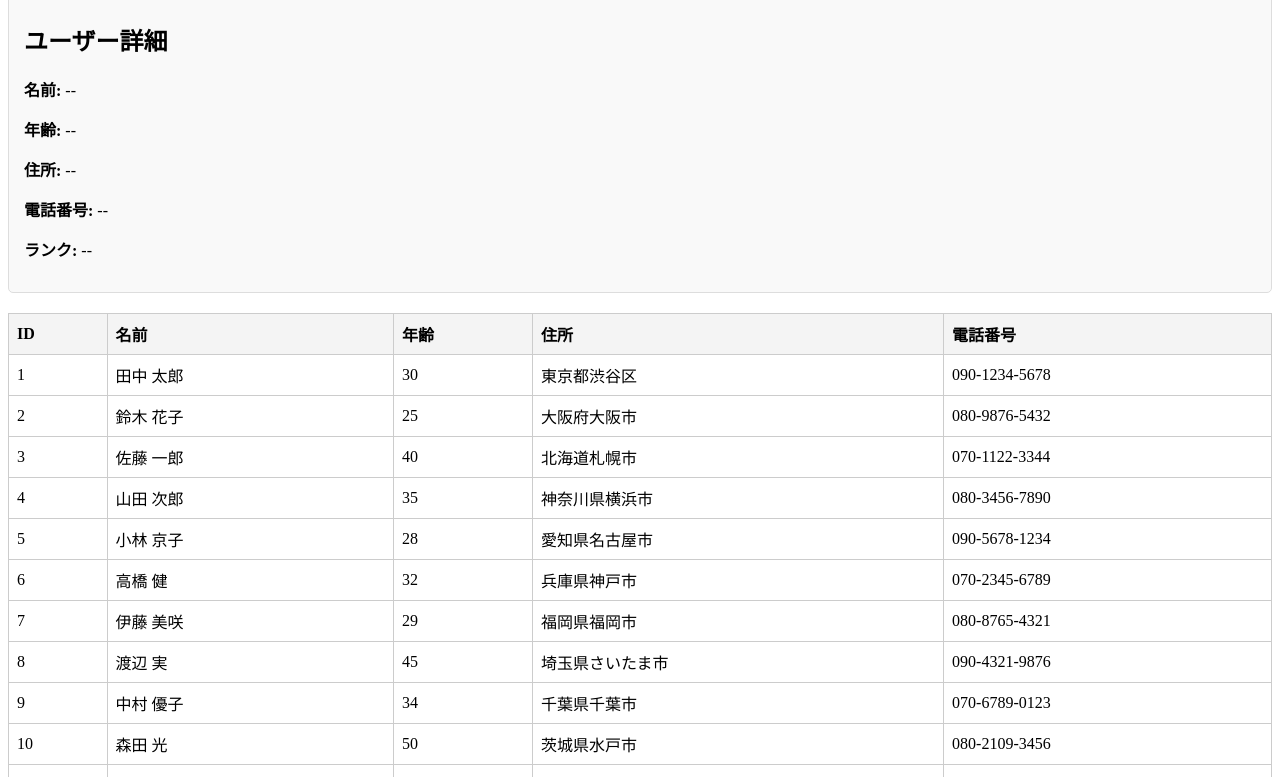
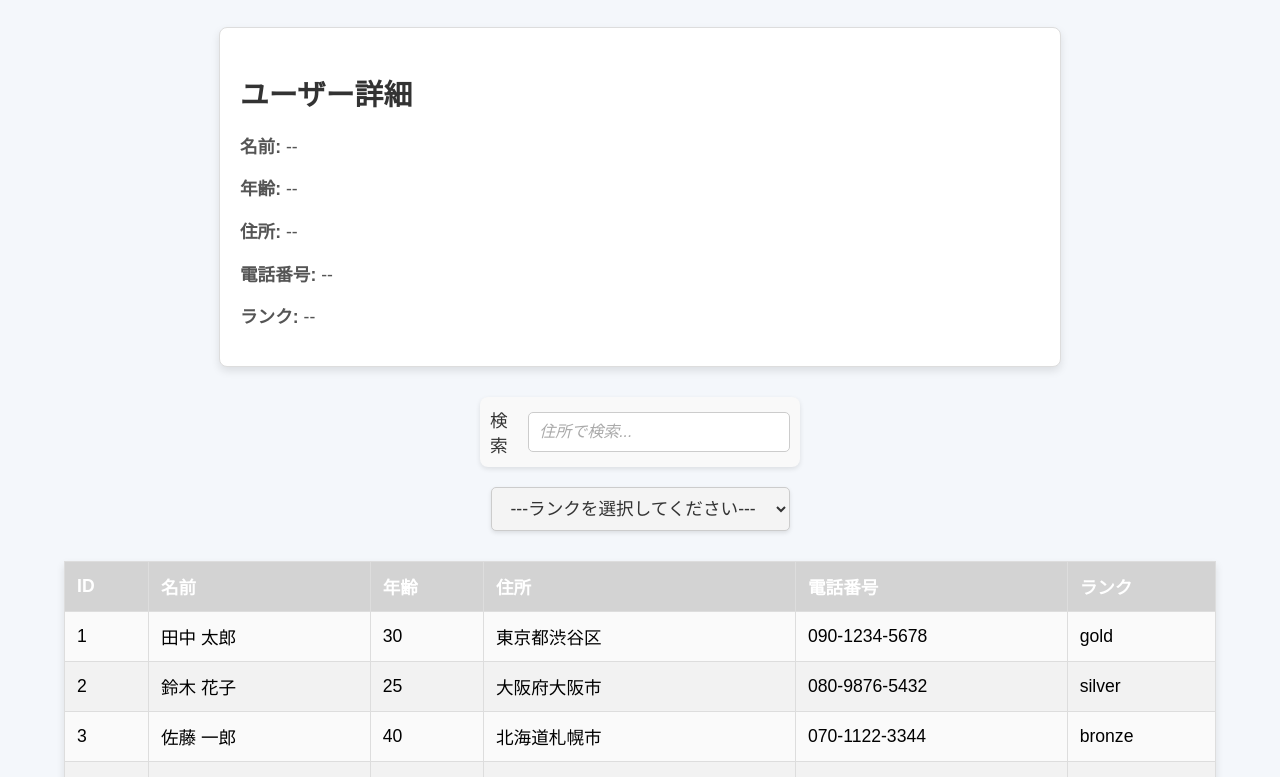
Before and after one commit to ShoheiGit/JsApp, a plain HTML site: page index.html in a window 1280 px wide. Shown: the part 103-880 px from the top of the page. Drawn offline with nearby package versions, Linux system fonts and the light colour scheme.

Commit message:
complete answer

```diff
--- a/index.html
+++ b/index.html
@@ -20,10 +20,20 @@
     </div>
 
     <!-- 検索窓 -->
-    <!-- <div class="search-container">
-        <label for="search-input">検索:</label>
+    <div class="search-container">
+        <label for="search-input">検索</label>
         <input type="text" id="search-input" placeholder="住所で検索...">
-    </div> -->
+    </div>
+
+    <!-- 絞り込み -->
+    <div class="narrow-down-rank-container">
+        <select name="narrow-down-rank" id="rank">
+            <option value="all" selected>---ランクを選択してください---</option>
+            <option value="gold">gold</option>
+            <option value="silver">silver</option>
+            <option value="bronze">bronze</option>
+        </select>
+    </div>
 
     <!-- 顧客情報テーブル -->
     <table>
@@ -34,6 +44,7 @@
                 <th>年齢</th>
                 <th>住所</th>
                 <th>電話番号</th>
+                <th>ランク</th>
             </tr>
         </thead>
         <tbody id="customer-table-body">
--- a/main.js
+++ b/main.js
@@ -17,6 +17,7 @@ $(document).ready(function() {
                 <td>${user.age}</td>
                 <td>${user.address}</td>
                 <td>${user.phone_number}</td>
+                <td>${user.rank}</td>
             `;
             customerTableBody.appendChild(row);
         });
@@ -30,23 +31,40 @@ $(document).ready(function() {
 
         // 顧客詳細を表示
         if (user) {
-            document.getElementById('user-name').textContent = user.name;
-            document.getElementById('user-age').textContent = user.age;
+            document.getElementById('user-name').textContent    = user.name;
+            document.getElementById('user-age').textContent     = user.age;
             document.getElementById('user-address').textContent = user.address;
-            document.getElementById('user-phone').textContent = user.phone_number;
-            document.getElementById('user-rank').textContent = user.rank;
+            document.getElementById('user-phone').textContent   = user.phone_number;
+            document.getElementById('user-rank').textContent    = user.rank;
         } else {
             alert('指定したIDの顧客が見つかりません');
         }
     });
 
     // // 検索機能
-    // $('#search-input').on('input', function() {
-    //     const searchTerm = $(this).val().toLowerCase();  // 小文字に変換して検索
-    //     const filteredCustomers = customers.filter(customer => {
-    //         return customer.address.toLowerCase().includes(searchTerm); // 名前にキーワードが含まれているかチェック
-    //     });
+    $('#search-input').on('input', function() {
+        const searchTerm = $(this).val().toLowerCase();  // 小文字に変換して検索
+        const filteredCustomers = customers.filter(customer => {
+            return customer.address.toLowerCase().includes(searchTerm); // 名前にキーワードが含まれているかチェック
+        });
 
-    //     createCustomerTable(filteredCustomers); // フィルタリングされた顧客データをテーブルに表示
-    // });
+        createCustomerTable(filteredCustomers); // フィルタリングされた顧客データをテーブルに表示
+    });
+
+    // ランク絞り込み機能
+    $('#rank').on('change', function () {
+        let filteredCustomers = [];
+        const selectRank = $(this).val();
+
+        if(selectRank === 'all') {
+            createCustomerTable(customers);
+            return ;
+        } else {
+            filteredCustomers = customers.filter(function(customer) {
+                return customer.rank === selectRank;
+            });
+        }
+
+        createCustomerTable(filteredCustomers);
+    });
 });
--- a/style.css
+++ b/style.css
@@ -1,20 +1,166 @@
+/* 全体のスタイル */
+body {
+    font-family: 'Arial', sans-serif;
+    background-color: #f4f7fb;
+    margin: 0;
+    padding: 0;
+}
+
+/* ヘッダー部分 */
+h1 {
+    text-align: center;
+    color: #333;
+    font-size: 2.5em;
+    padding: 20px 0;
+    margin: 0;
+    background-color: #A9A9A9;
+    color: #fff;
+    border-bottom: 2px solid #A9A9A9;
+}
+
+/* ユーザー詳細 */
+.user-detail {
+    margin: 30px auto;
+    padding: 20px;
+    background-color: #fff;
+    border: 1px solid #ddd;
+    border-radius: 8px;
+    width: 90%;
+    max-width: 800px;
+    box-shadow: 0 4px 8px rgba(0, 0, 0, 0.1);
+}
+
+.user-detail h2 {
+    font-size: 1.8em;
+    color: #333;
+    margin-bottom: 20px;
+}
+
+.user-detail p {
+    font-size: 1.1em;
+    color: #555;
+}
+
+/* テーブルのスタイル */
 table {
+    width: 90%;
+    margin: 30px auto;
+    border-collapse: collapse;
+    box-shadow: 0 4px 8px rgba(0, 0, 0, 0.1);
+    background-color: #fff;
+}
+
+th, td {
+    border: 1px solid #ddd;
+    padding: 12px;
+    text-align: left;
+    font-size: 1.1em;
+}
+
+th {
+    background-color: #D3D3D3;
+    color: #fff;
+    font-weight: bold;
+}
+
+td {
+    background-color: #fafafa;
+}
+
+tr:nth-child(even) td {
+    background-color: #f2f2f2;
+}
+
+tr:hover td {
+    background-color: #e6f7ff;
+}
+
+/* ボタン */
+button {
+    background-color: #007BFF;
+    color: white;
+    border: none;
+    padding: 10px 20px;
+    font-size: 1.1em;
+    border-radius: 5px;
+    cursor: pointer;
+    transition: background-color 0.3s ease;
+}
+
+button:hover {
+    background-color: #0056b3;
+}
+
+button:focus {
+    outline: none;
+}
+
+/* セレクトボックスのコンテナ */
+.narrow-down-rank-container {
+    margin: 20px auto;
+    text-align: center;
+}
+
+/* セレクトボックス */
+#rank {
+    padding: 10px 15px;
+    font-size: 1.1em;
+    color: #333;
+    background-color: #f4f4f4;
+    border: 1px solid #ccc;
+    border-radius: 5px;
+    cursor: pointer;
+    transition: border-color 0.3s ease, background-color 0.3s ease;
+    width: auto;
+    min-width: 150px;
+    max-width: 300px;
+    box-shadow: 0 2px 4px rgba(0, 0, 0, 0.1);
+    white-space: nowrap;
+}
+
+/* フォーカス時のスタイル */
+#rank:focus {
+    border-color: #007BFF; /* 青色のボーダー */
+}
+
+/* 検索コンテナ */
+.search-container {
+    margin: 20px auto;
+    padding: 10px;
+    max-width: 300px;  /* 最大幅を指定 */
+    display: flex;
+    align-items: center;
+    background-color: #f9f9f9;
+    border-radius: 8px;
+    box-shadow: 0 2px 5px rgba(0, 0, 0, 0.1);
+}
+
+/* ラベル */
+.search-container label {
+    font-size: 1.1em;
+    color: #333;
+    margin-right: 10px;
+}
+
+/* 入力フィールド */
+#search-input {
+    padding: 10px;
+    font-size: 1em;
+    border: 1px solid #ccc;
+    border-radius: 5px;
     width: 100%;
-    border-collapse: collapse;
-    margin-top: 20px;
+    transition: border-color 0.3s ease, box-shadow 0.3s ease;
 }
-th, td {
-    border: 1px solid #ccc;
-    padding: 8px;
-    text-align: left;
+
+/* 入力フィールドにフォーカス時 */
+#search-input:focus {
+    border-color: #007BFF;  /* 青色のボーダー */
+    box-shadow: 0 0 5px rgba(0, 123, 255, 0.5);  /* 青い影を追加 */
+    outline: none;  /* フォーカス時の外枠を削除 */
 }
-th {
-    background-color: #f4f4f4;
+
+/* プレースホルダーのスタイル */
+#search-input::placeholder {
+    color: #aaa;
+    font-style: italic;
 }
-.user-detail {
-    margin-bottom: 20px;
-    padding: 15px;
-    background-color: #f9f9f9;
-    border: 1px solid #ddd;
-    border-radius: 5px;
-}
```
Also changed, not shown: img/image.png (added), 1 other file.
